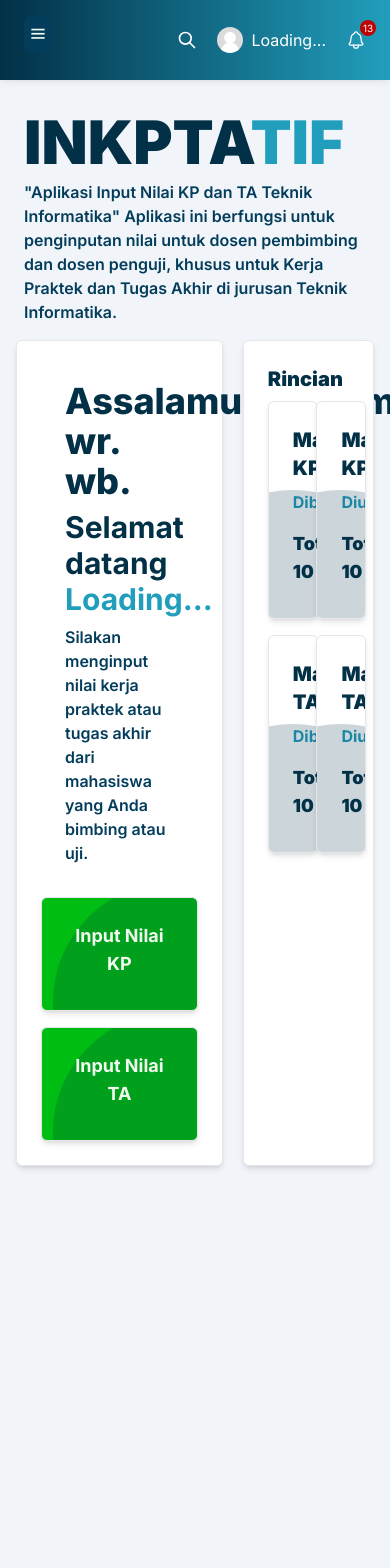
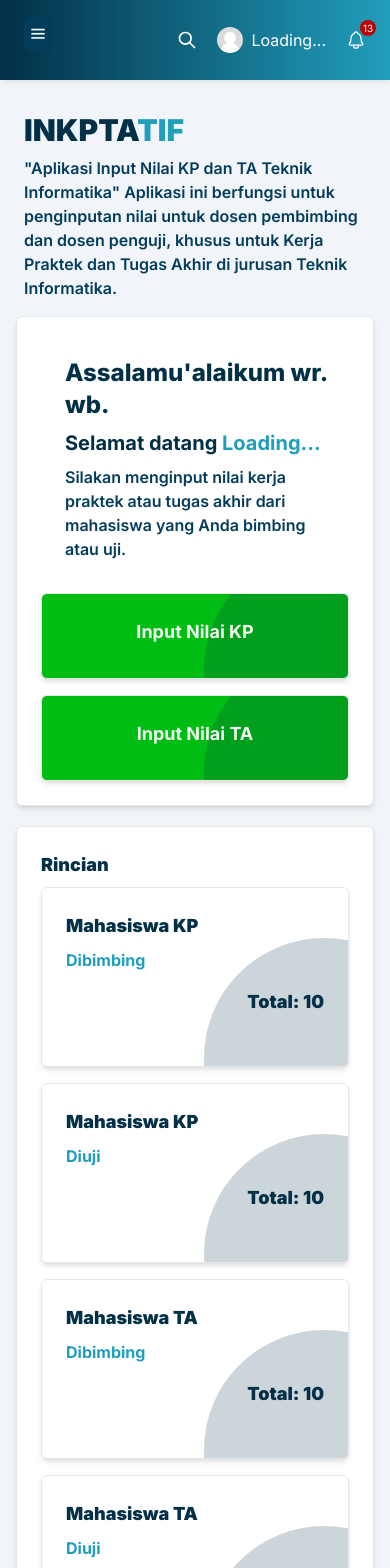
Before and after one commit to hzqula/inkptatif-new, a React (Vite) app: page /beranda in a window 390 px wide. Shown: the top 1568 px of the page. Before the commit the page ends 1182 px from the top, so only its background shows below. Built offline with nearby package versions, Linux system fonts and the light colour scheme; no server answers.

Commit message:
Responsif

```diff
--- a/src/App.jsx
+++ b/src/App.jsx
@@ -30,7 +30,9 @@ const App = () => {
           handleCheckboxChange={handleCheckboxChange}
         />
         <div
-          className={` ${isChecked ? "ml-60" : ""} transition-all duration-700`}
+          className={` ${
+            isChecked ? "sm:ml-0 lg:ml-60" : ""
+          } transition-all duration-700`}
         >
           <Outlet />
         </div>
--- a/src/index.css
+++ b/src/index.css
@@ -16,7 +16,7 @@
 }
 
 .sidebar {
-  @apply fixed -left-60 w-1/5 lg:w-60 h-full bg-primary transition-all duration-700 z-50;
+  @apply fixed -left-60 w-2/5 md:w-1/5 lg:w-60 h-full bg-primary transition-all duration-700 z-50;
 }
 
 .show-sidebar {
--- a/src/pages/Beranda.jsx
+++ b/src/pages/Beranda.jsx
@@ -38,7 +38,7 @@ const Beranda = () => {
 
       <div className="p-4">
         <div className="mb-4 ml-2">
-          <h1 className="mb-2 text-6xl font-black text-primary">
+          <h1 className="mb-2 text-3xl font-black sm:text-4xl md:text-5xl lg:text-6xl text-primary">
             INKPTA<span className="text-secondary">TIF</span>
           </h1>
           <h2 className="font-semibold text-softPrimary">
@@ -48,14 +48,14 @@ const Beranda = () => {
             Teknik Informatika.
           </h2>
         </div>
-        <div className="grid grid-cols-5 auto-rows-[minmax(180px,_auto)] gap-5">
-          <div className="flex flex-col justify-between col-span-3 row-span-2 p-6 bg-white border rounded-md shadow-md border-gray shadow-black/7">
+        <div className="grid grid-cols-1 sm:grid-cols-2 lg:grid-cols-5 auto-rows-[minmax(180px,_auto)] gap-5">
+          <div className="flex flex-col justify-between col-span-1 row-span-1 p-6 bg-white border rounded-md shadow-md sm:col-span-2 lg:col-span-3 lg:row-span-2 border-gray shadow-black/7">
             <div className="p-4">
               <div className="mb-4 ml-2">
-                <h1 className="mb-2 text-4xl font-extrabold text-primary">
+                <h1 className="mb-2 text-2xl font-extrabold sm:text-3xl md:text-4xl text-primary">
                   Assalamu'alaikum wr. wb.
                 </h1>
-                <h1 className="mb-2 text-3xl font-bold text-primary">
+                <h1 className="mb-2 text-xl font-bold sm:text-2xl md:text-3xl text-primary">
                   Selamat datang
                   <span className="text-secondary">
                     {" "}
@@ -87,11 +87,13 @@ const Beranda = () => {
               </Link>
             </div>
           </div>
-          <div className="col-span-2 row-span-2 p-6 bg-white border rounded-md shadow-md border-gray shadow-black/7">
-            <h1 className="mb-2 text-xl font-black text-primary">Rincian</h1>
-            <div className="grid grid-cols-2 auto-rows-[minmax(180px,_auto)] gap-4">
+          <div className="col-span-1 row-span-1 p-6 bg-white border rounded-md shadow-md sm:col-span-2 lg:col-span-2 lg:row-span-2 border-gray shadow-black/7">
+            <h1 className="mb-2 text-lg font-black sm:text-xl text-primary">
+              Rincian
+            </h1>
+            <div className="grid grid-cols-1 sm:grid-cols-2 auto-rows-[minmax(180px,_auto)] gap-4">
               <div className="relative col-span-1 row-span-1 p-6 overflow-hidden bg-white border rounded-md shadow-md border-gray shadow-black/7">
-                <h1 className="mb-2 text-xl font-black text-primary">
+                <h1 className="mb-2 text-lg font-black sm:text-xl text-primary">
                   Mahasiswa KP
                 </h1>
                 <div className="flex items-center justify-between gap-2 mb-4">
@@ -107,7 +109,7 @@ const Beranda = () => {
                 </h1>
               </div>
               <div className="relative col-span-1 row-span-1 p-6 overflow-hidden bg-white border rounded-md shadow-md border-gray shadow-black/7">
-                <h1 className="mb-2 text-xl font-black text-primary">
+                <h1 className="mb-2 text-lg font-black sm:text-xl text-primary">
                   Mahasiswa KP
                 </h1>
                 <div className="flex items-center justify-between gap-2 mb-4">
@@ -123,7 +125,7 @@ const Beranda = () => {
                 </h1>
               </div>
               <div className="relative col-span-1 row-span-1 p-6 overflow-hidden bg-white border rounded-md shadow-md border-gray shadow-black/7">
-                <h1 className="mb-2 text-xl font-black text-primary">
+                <h1 className="mb-2 text-lg font-black sm:text-xl text-primary">
                   Mahasiswa TA
                 </h1>
                 <div className="flex items-center justify-between gap-2 mb-4">
@@ -139,7 +141,7 @@ const Beranda = () => {
                 </h1>
               </div>
               <div className="relative col-span-1 row-span-1 p-6 overflow-hidden bg-white border rounded-md shadow-md border-gray shadow-black/7">
-                <h1 className="mb-2 text-xl font-black text-primary">
+                <h1 className="mb-2 text-lg font-black sm:text-xl text-primary">
                   Mahasiswa TA
                 </h1>
                 <div className="flex items-center justify-between gap-2 mb-4">
--- a/src/pages/DetailInputNilaiKP.jsx
+++ b/src/pages/DetailInputNilaiKP.jsx
@@ -67,15 +67,15 @@ const DetailInputNilaiKP = () => {
 
       <div className="p-4">
         <div className="mb-4 ml-2">
-          <h1 className="mb-2 text-3xl font-extrabold text-primary">
+          <h1 className="mb-2 text-2xl font-extrabold sm:text-3xl text-primary">
             Kerja <span className="text-secondary">Praktek</span>
           </h1>
           <h2 className="font-semibold text-softPrimary">
             menginput nilai kerja praktek mahasiswa yang Anda bimbing atau uji.
           </h2>
         </div>
-        <div className="grid grid-cols-4 auto-rows-[minmax(180px,_auto)] gap-5">
-          <div className="col-span-1 row-span-2 p-6 bg-white border rounded-md shadow-md border-gray shadow-black/7">
+        <div className="grid grid-cols-1 sm:grid-cols-2 lg:grid-cols-4 auto-rows-[minmax(180px,_auto)] gap-5">
+          <div className="col-span-1 p-6 bg-white border rounded-md shadow-md lg:row-span-2 border-gray shadow-black/7">
             <CardSeminar data={seminarData} userInfo={userInfo} />
           </div>
 
@@ -84,7 +84,7 @@ const DetailInputNilaiKP = () => {
             seminarData.pembimbing.map((dospem, index) => (
               <div
                 key={index}
-                className="col-span-1 row-span-1 p-6 bg-white border rounded-md shadow-md border-gray shadow-black/7"
+                className="col-span-1 p-6 bg-white border rounded-md shadow-md lg:row-span-1 border-gray shadow-black/7"
               >
                 <CardDospem
                   dataDosen={dospem}
@@ -94,7 +94,7 @@ const DetailInputNilaiKP = () => {
               </div>
             ))}
 
-          <div className="relative col-span-1 row-span-2 p-6 bg-white border rounded-md shadow-md border-gray shadow-black/7">
+          <div className="relative col-span-1 p-6 bg-white border rounded-md shadow-md lg:row-span-2 border-gray shadow-black/7">
             <CardNilai
               dataSeminar={seminarData}
               userInfo={userInfo}
@@ -108,7 +108,7 @@ const DetailInputNilaiKP = () => {
             seminarData.penguji.map((dosuji, index) => (
               <div
                 key={index}
-                className="col-span-1 row-span-1 p-6 bg-white border rounded-md shadow-md border-gray shadow-black/7"
+                className="col-span-1 p-6 bg-white border rounded-md shadow-md lg:row-span-1 border-gray shadow-black/7"
               >
                 <CardDosuji
                   dataDosen={dosuji}
@@ -118,10 +118,10 @@ const DetailInputNilaiKP = () => {
               </div>
             ))}
 
-          <div className="col-span-2 row-span-2 p-6 bg-white border rounded-md shadow-md border-gray shadow-black/7">
+          <div className="col-span-1 p-6 bg-white border rounded-md shadow-md sm:col-span-2 lg:col-span-2 lg:row-span-2 border-gray shadow-black/7">
             <AreaChartNilai userInfo={userInfo} data={seminarData} />
           </div>
-          <div className="col-span-2 row-span-2 p-6 bg-white border rounded-md shadow-md border-gray shadow-black/7">
+          <div className="col-span-1 p-6 bg-white border rounded-md shadow-md sm:col-span-2 lg:col-span-2 lg:row-span-2 border-gray shadow-black/7">
             <AreaChartNilai />
           </div>
         </div>
--- a/src/pages/InputNilaiTA.jsx
+++ b/src/pages/InputNilaiTA.jsx
@@ -18,9 +18,6 @@ const InputNilaiTA = () => {
           }
         );
 
-        console.log(localStorage.getItem("token"));
-        console.log("test");
-        console.log(response.data);
         setUserInfo(response.data);
       } catch (error) {
         console.error("Failed to fetch user info:", error);
```
